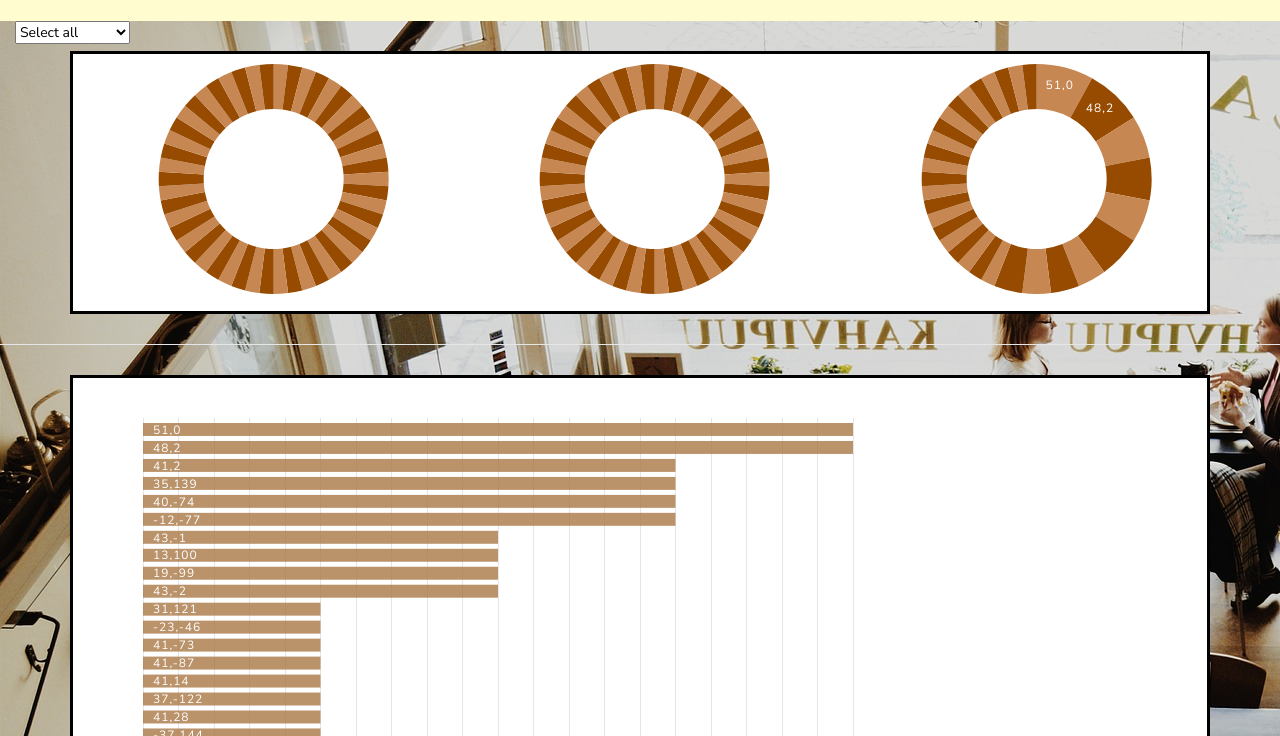
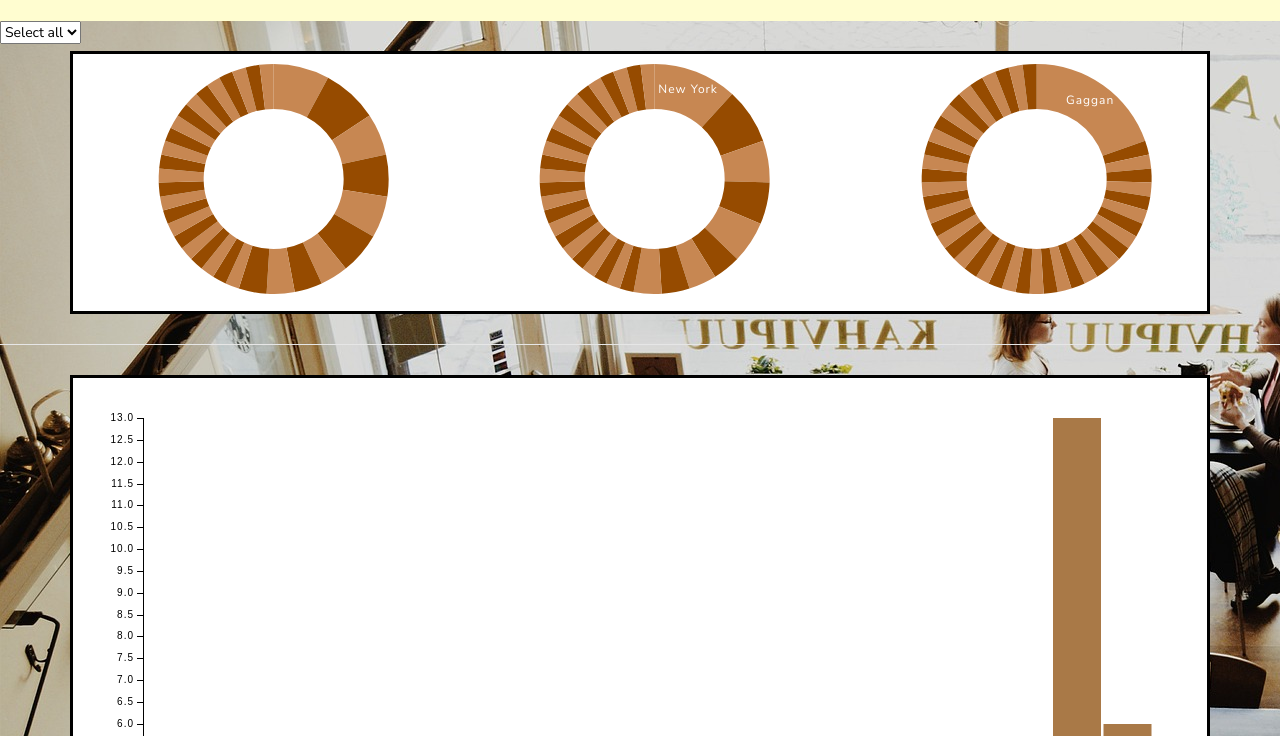
Before and after one commit to Code-Institute-Submissions/2nd-milestone, a plain HTML site: page index.html in a window 1280 px wide. Shown: the part 64-800 px from the top of the page. Drawn offline with Linux system fonts and the light colour scheme.

Commit message:
updated code

```diff
--- a/files/js/graph.js
+++ b/files/js/graph.js
@@ -5,26 +5,14 @@ queue()
 function makeGraphs(error, bestrestaurantsData) {
     var ndx = crossfilter(bestrestaurantsData);
 
-   bestrestaurantsData.forEach(function(d){
-         d.Ranking = parseInt(d["Ranking"]);
+    bestrestaurantsData.forEach(function(d){
          d.Longitude = parseInt(d["Longitude"]);
          d.Latitude = parseInt(d["Latitude"]);
     });
 
 
 
-
-    var dim = ndx.dimension(dc.pluck("Country"));
-    var group = dim.group();
-
-    dc.selectMenu("#count-select")
-        .dimension(dim)
-        .group(group)
-
-
-
-
-    var eDim = ndx.dimension(dc.pluck("Ranking"));
+   var eDim = ndx.dimension(dc.pluck("City"));
     var experienceDim = ndx.dimension(function(d){
         return [d.Latitude, d.Longitude];
     });
@@ -42,72 +30,59 @@ function makeGraphs(error, bestrestaurantsData) {
             .group(experienceSalaryGroup);
 
 
-       var name_dim = ndx.dimension(dc.pluck('City'));
-      var experienceDim = ndx.dimension(function(d){
-        return [d.Ranking];
-    });
-
-
-    var experienceSalaryGroup = experienceDim.group();
+    var name_dim = ndx.dimension(dc.pluck('City'));
+    var total_spend_per_store = name_dim.group();
         dc.pieChart('#h-t-o')
             .height(230)
             .radius(800)
             .innerRadius(70)
             .transitionDuration(1500)
             .ordinalColors(['#c78752','#964B00'])
-            .dimension(experienceDim)
-            .group(experienceSalaryGroup);
+            .dimension(name_dim)
+            .group(total_spend_per_store);
 
 
-        var store_dim = ndx.dimension(dc.pluck('Name'));
-        var total_spend_per_store = store_dim.group().reduceSum(dc.pluck('Year'));
+
+    var name_dim = ndx.dimension(dc.pluck('Name'));
+    var total_spend_per_store = name_dim.group();
         dc.pieChart('#per-store-chart')
             .height(230)
             .radius(800)
             .innerRadius(70)
             .transitionDuration(1500)
             .ordinalColors(['#c78752','#964B00'])
-            .dimension(store_dim)
+            .dimension(name_dim)
             .group(total_spend_per_store);
 
 
 
 
 
-   var eDim = ndx.dimension(dc.pluck("Name"));
-    var experienceDim = ndx.dimension(function(d){
-        return [d.Latitude, d.Longitude];
-    });
+ /* rowchart */
 
-    var experienceSalaryGroup = experienceDim.group();
-        dc.rowChart("#country-chart")
-        .width(800)
+   var eDim = ndx.dimension(dc.pluck("Country"));
+   var experienceSalaryGroup = eDim.group();
+        dc.barChart("#country-chart")
+        .width(1100)
         .height(650)
         .margins({top: 30, right: 30, bottom: 40, left: 60})
-        .dimension(experienceDim)
+        .dimension(eDim)
         .group(experienceSalaryGroup)
         .ordinalColors(['#a97947'])
         .transitionDuration(800)
         .x(d3.scale.ordinal())
-        .elasticX(true)
-        .xAxis().ticks(30);
-
-    var state_dim = ndx.dimension(dc.pluck('Ranking'));
-    var total_spend_per_state = state_dim.group().reduceSum(dc.pluck('Year'));
-        dc.rowChart("#rank-chart")
-        .width(800)
-        .height(650)
-        .margins({top: 30, right: 30, bottom: 40, left: 60})
-        .dimension(state_dim)
-        .group(total_spend_per_state)
-        .ordinalColors(['#a97947'])
-        .transitionDuration(800)
-        .x(d3.scale.ordinal())
-        .elasticX(true)
-        .xAxis().ticks(30);
+        .xUnits(dc.units.ordinal)
+        .elasticY(true)
+        .xAxisLabel("Gender")
+        .yAxis().ticks(20);
 
 
+    var dim = ndx.dimension(dc.pluck("Ranking"));
+    var group = dim.group();
 
+    dc.selectMenu("#race-select")
+        .dimension(dim)
+        .group(group)
 
 
     dc.renderAll();
--- a/index.html
+++ b/index.html
@@ -33,15 +33,17 @@
 
         <div id="count-select"></div>
 
-        <div id="gender-select"></div>
+        <div id="race-select"></div>
 
 
      <section class="section">
           <div class="container">
             <div class="row">
+
+              <div class="col-xs-12 col-sm-4 text-center" id="per-name-chart" class="custom-chart"></div>
               <div class="col-xs-12 col-sm-4 text-center" id="h-t-o" class="custom-chart"></div>
               <div class="col-xs-12 col-sm-4 text-center" id="per-store-chart" class="custom-chart"></div>
-              <div class="col-xs-12 col-sm-4 text-center" id="per-name-chart" class="custom-chart"></div>
+
 
                <div class="col-xs-12 col-sm-4 text-center" id="per-name-chart" class="custom-chart"></div>
             </div>
@@ -56,13 +58,7 @@
            </div>
       </section>
 
-              <section class="section">
-          <div class="container">
-            <div class="row">
-                 <div class="col-xs-12 col-sm-4 text-center" id="rank-chart" class="custom-chart"></div>
-             </div>
-         </div>
-      </section>
+
 
 
 
```
Also changed, not shown: data/50bestrestaurants.csv (line endings or trailing spaces).
